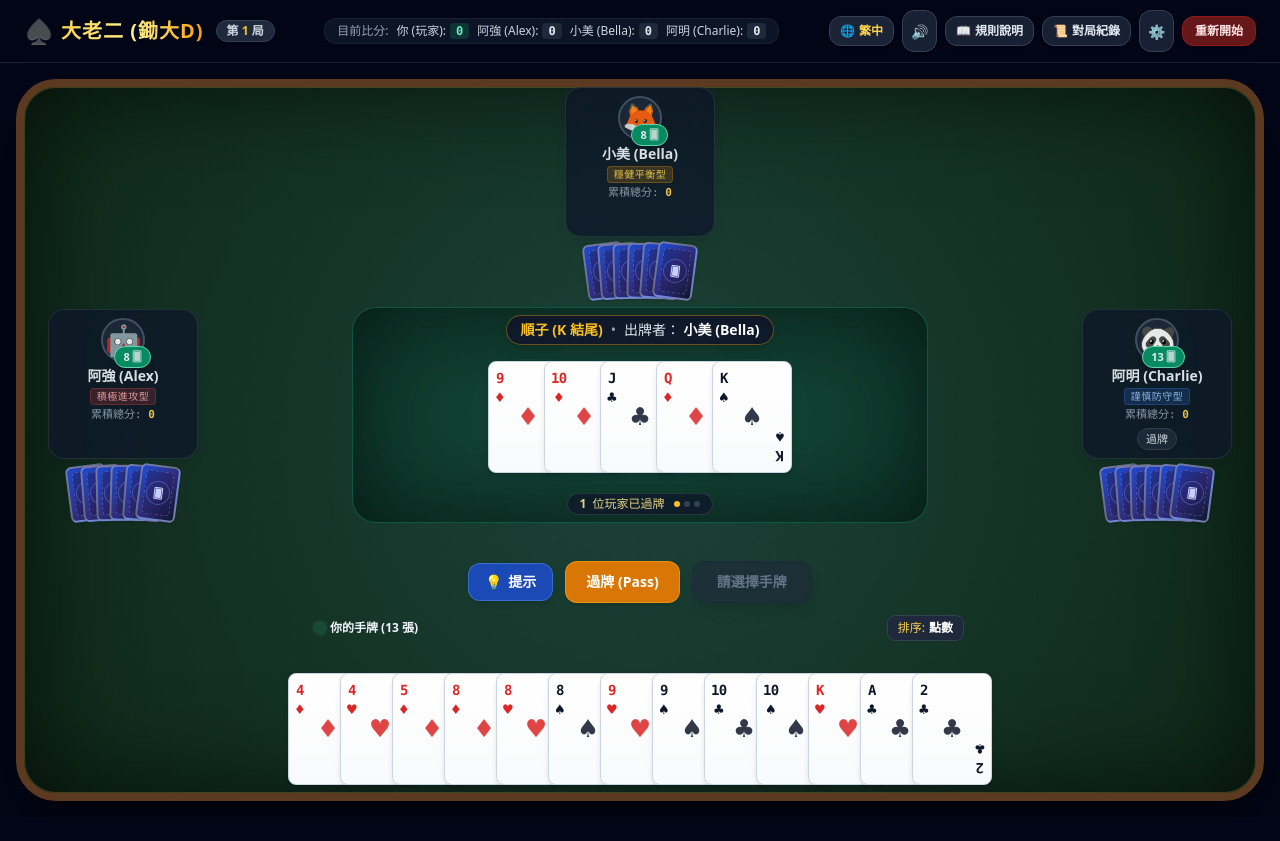
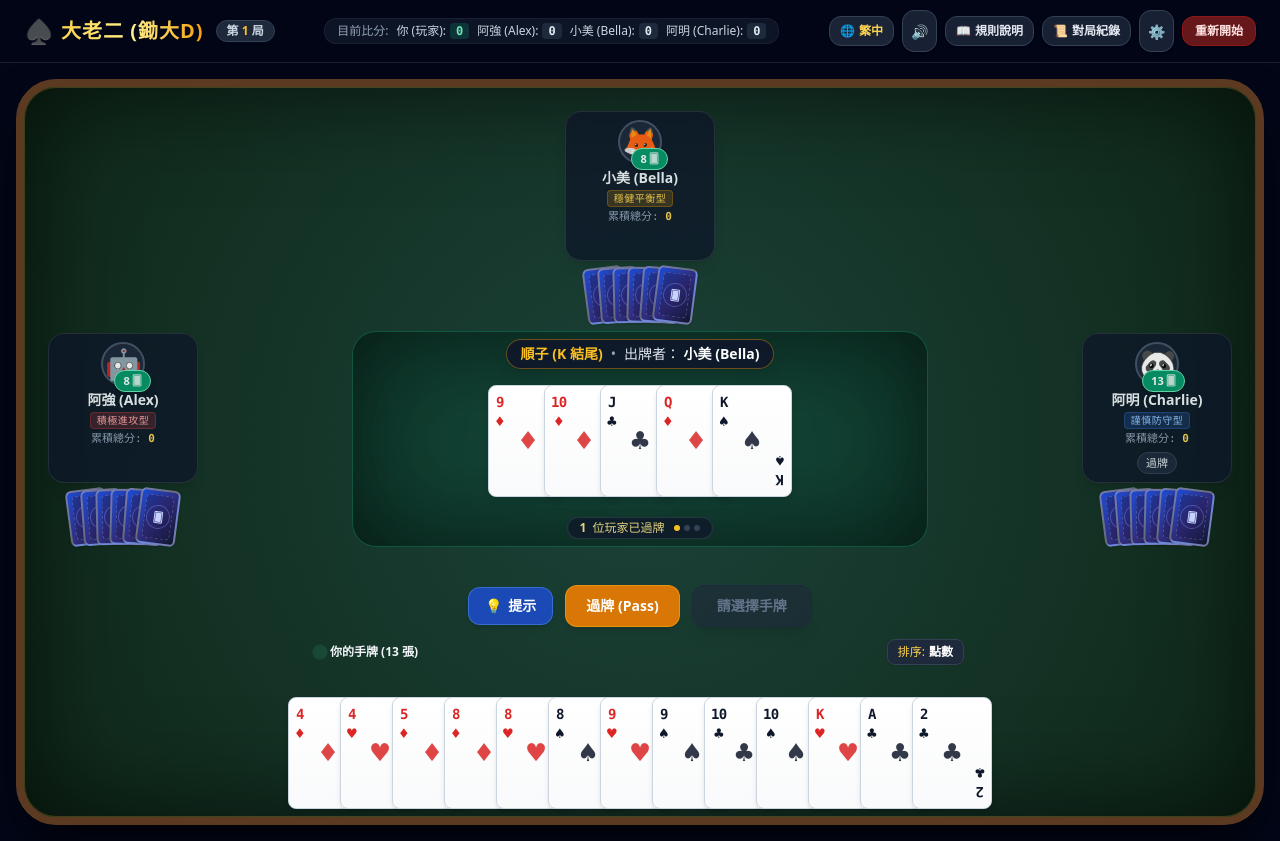
Before and after one commit to kennith/big2-app, a Vue app: page / in a window 1280 px wide. Before the commit the page ends 817 px from the top, so only its background shows below. Built offline with nearby package versions, Linux system fonts and the light colour scheme.

Commit message:
style: match top player card padding to side player table padding

```diff
--- a/src/App.vue
+++ b/src/App.vue
@@ -96,7 +96,7 @@ function handleResetGame() {
       </div>
 
       <!-- Top Section: North Opponent (Bella / 小美) -->
-      <div class="relative z-10 flex justify-center pt-2">
+      <div class="relative z-10 flex justify-center pt-3 sm:pt-8">
         <OpponentHand
           :player="players[2]"
           :is-active="currentPlayerIndex === 2 && status === 'playing'"
```
